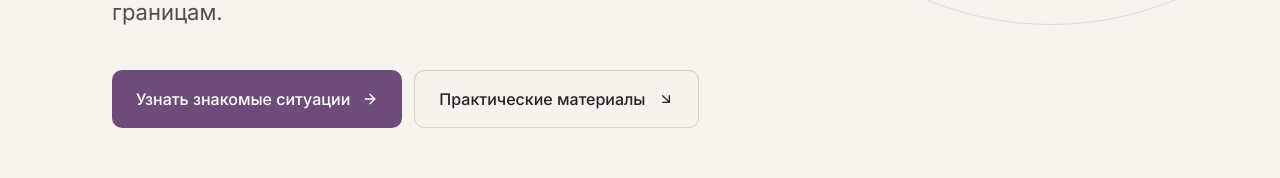
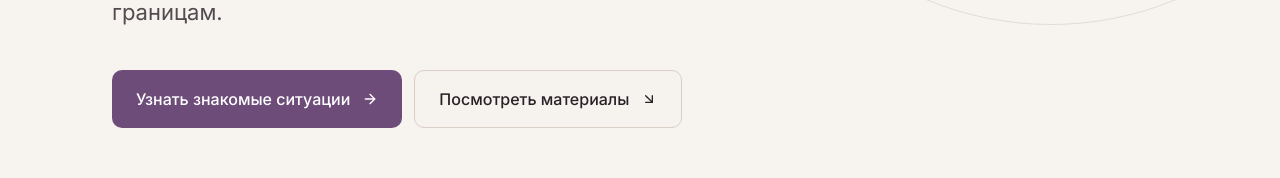
Before and after one commit to odisanapa-tech/ivp-site, a Next.js app: page / in a window 1280 px wide. Shown: the part 753-931 px from the top of the page. Built offline with nearby package versions, Linux system fonts and the light colour scheme; no server answers.

Commit message:
Link grounded material catalog into site navigation

```diff
--- a/app/page.tsx
+++ b/app/page.tsx
@@ -17,8 +17,8 @@ const audiences = [
 
 const work = [
   { eyebrow: "ДЕЙСТВУЮЩАЯ СТРАНИЦА", title: "Новая профессиональная роль", text: "Когда хочется выйти за рамки обычных уроков и понять, что еще можно делать со своим опытом. Отдельная страница проекта для педагогов.", href: roleUrl, action: "Посмотреть проект", external: true },
-  { eyebrow: "PDF-КОМПЛЕКТ · ГОТОВНОСТЬ УТОЧНЯЕТСЯ", title: "Профессиональная пересборка", text: "Опыт есть, ученики и результаты есть. Но как описать, что именно вы делаете и что в вашей работе свое? Две рабочие тетради о практике и собственном методе.", href: "#team", action: "Кто разрабатывает", external: false },
-  { eyebrow: "АТЛАС · УСЛОВИЯ ПОЛУЧЕНИЯ УТОЧНЯЮТСЯ", title: "Навигатор для работы педагога", text: "Уроки с детьми, подготовка к конкурсу, взрослые ученики, онлайн. Разные форматы работы требуют разных договоренностей и критериев результата.", href: "#team", action: "Об авторах и разработках", external: false },
+  { eyebrow: "PDF-КОМПЛЕКТ · ГОТОВНОСТЬ УТОЧНЯЕТСЯ", title: "Профессиональная пересборка", text: "Опыт есть, ученики и результаты есть. Но как описать, что именно вы делаете и что в вашей работе свое? Две рабочие тетради о практике и собственном методе.", href: "/materials#peresborka", action: "О тетрадях", external: false },
+  { eyebrow: "АТЛАС · УСЛОВИЯ ПОЛУЧЕНИЯ УТОЧНЯЮТСЯ", title: "Навигатор для работы педагога", text: "Уроки с детьми, подготовка к конкурсу, взрослые ученики, онлайн. Разные форматы работы требуют разных договоренностей и критериев результата.", href: "/materials#atlas", action: "О навигаторе", external: false },
 ];
 
 function Eyebrow({ children }: { children: React.ReactNode }) {
@@ -45,8 +45,8 @@ export default function HomePage() {
               <a href="#audience" className="inline-flex items-center gap-3 rounded-md bg-accent px-6 py-4 font-medium text-white transition-colors hover:bg-accent-hover">
                 Узнать знакомые ситуации <ArrowRight className="h-4 w-4" />
               </a>
-              <a href="#projects" className="inline-flex items-center gap-3 rounded-md border border-rule bg-page/80 px-6 py-4 font-medium text-ink transition-colors hover:border-accent">
-                Практические материалы <ArrowDownRight className="h-4 w-4" />
+              <a href="/materials" className="inline-flex items-center gap-3 rounded-md border border-rule bg-page/80 px-6 py-4 font-medium text-ink transition-colors hover:border-accent">
+                Посмотреть материалы <ArrowDownRight className="h-4 w-4" />
               </a>
             </div>
           </div>
```
